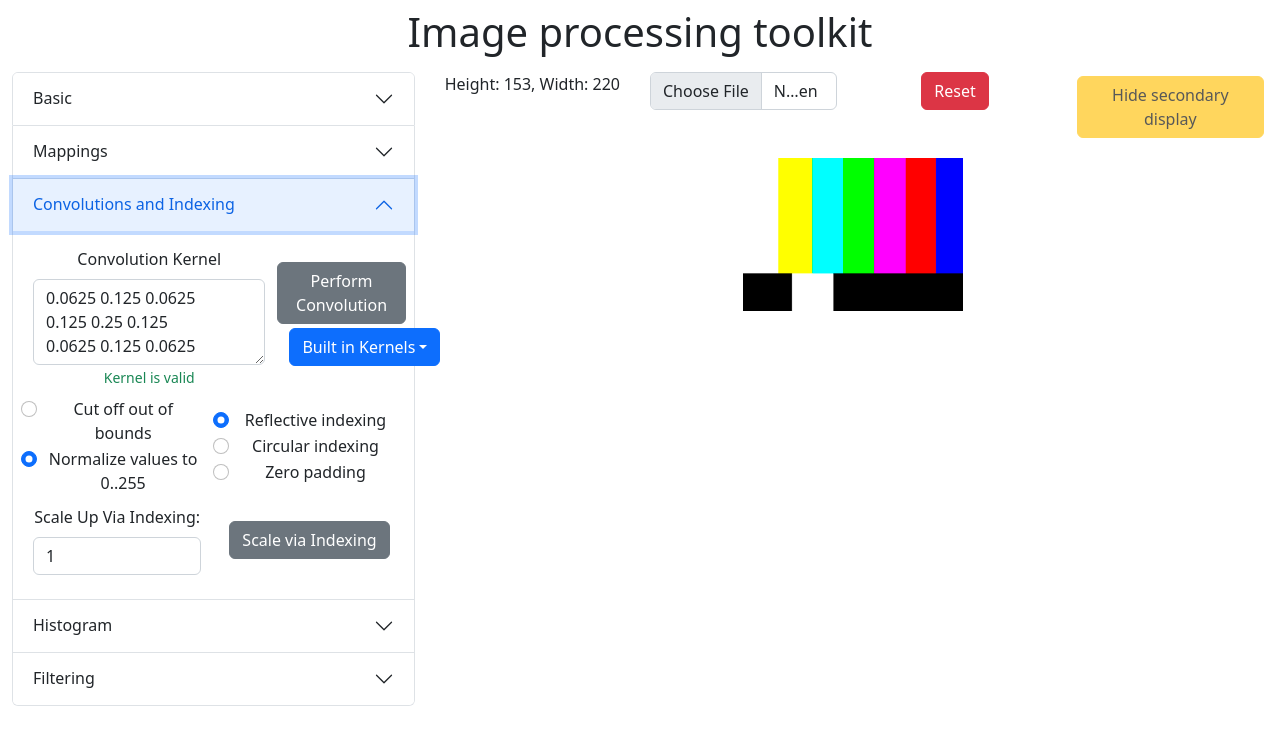
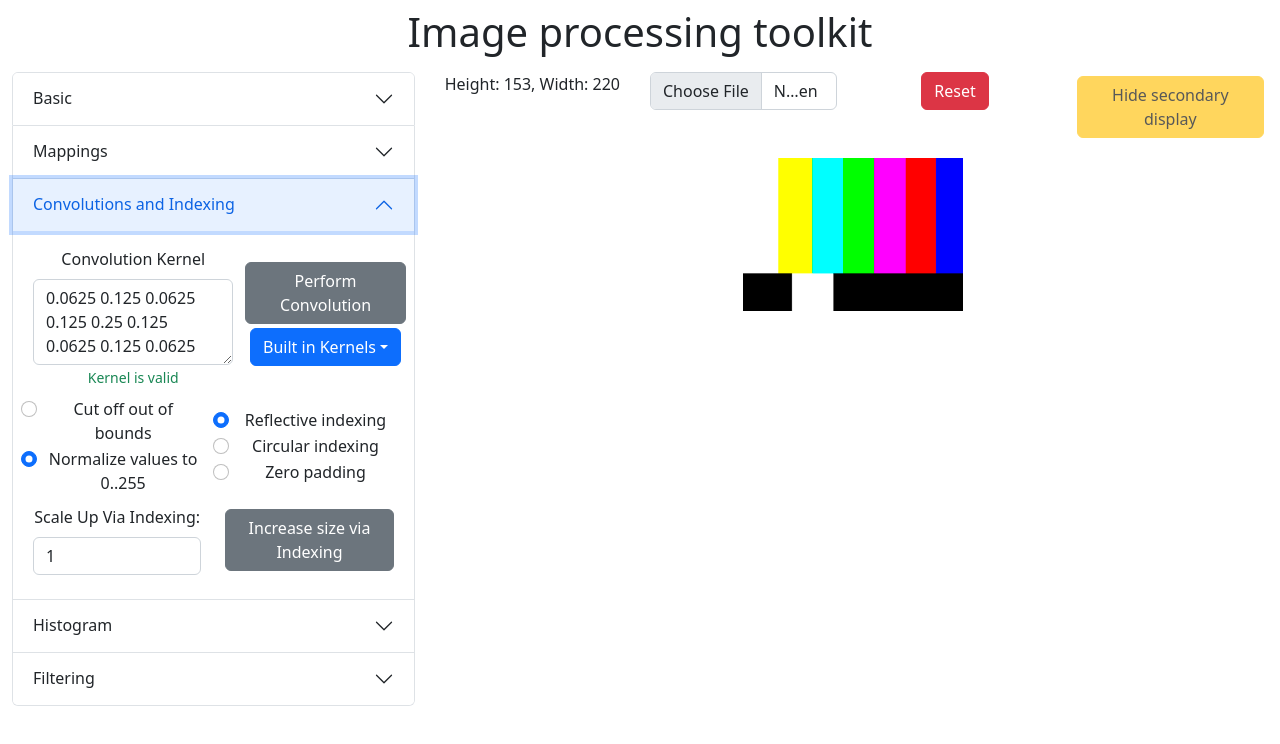
Before and after one commit to mdombrovsky/image-processing-toolkit, a React (Create React App) app: page / in a window 1280 px wide. Both pictures are taken after a click on the button "Convolutions and Indexing". Shown: the top 744 px of the page. Built offline with nearby package versions, Linux system fonts and the light colour scheme.

Commit message:
Fix built in kernels button clipping outside of border

```diff
--- a/src/image_processor/ImageProcessor.tsx
+++ b/src/image_processor/ImageProcessor.tsx
@@ -545,12 +545,14 @@ const ModifyImage: React.FC = () => {
                                                 </Form.Group>
                                             </Form>
                                         </Col>
-                                        <Col lg={4} className="align-items-center mb-2">
+                                        <Col xl={5} lg={12} className="align-items-center mb-2">
                                             <Row className="mb-1">
                                                 <Button variant="secondary" disabled={!validKernel} onClick={() => modifyImage((pixels: PixelImage) => performConvolution(pixels, kernel, indexingOption, boundingOption))}>Perform Convolution</Button>
                                             </Row>
                                             <Row className="">
-                                                <DropdownButton style={{ width: '100%' }} id="built-in-kernels" title="Built in Kernels">
+                                                <DropdownButton style={{
+                                                    padding: 0,
+                                                }} id="built-in-kernels" title="Built in Kernels">
                                                     <Dropdown.Item onClick={() => setKernelFromString(
                                                         " 1\t 2\t 1\n" +
                                                         " 0\t 0\t 0\n" +
@@ -659,7 +661,7 @@ const ModifyImage: React.FC = () => {
                                                     />
                                                 </Col>
                                                 <Col>
-                                                    <Button variant="secondary" onClick={() => modifyImage((pixels: PixelImage) => doIndexing(pixels, indexingScale, indexingOption))}>Scale via Indexing</Button>
+                                                    <Button variant="secondary" onClick={() => modifyImage((pixels: PixelImage) => doIndexing(pixels, indexingScale, indexingOption))}>Increase size via Indexing</Button>
 
                                                 </Col>
                                             </Row>
```
